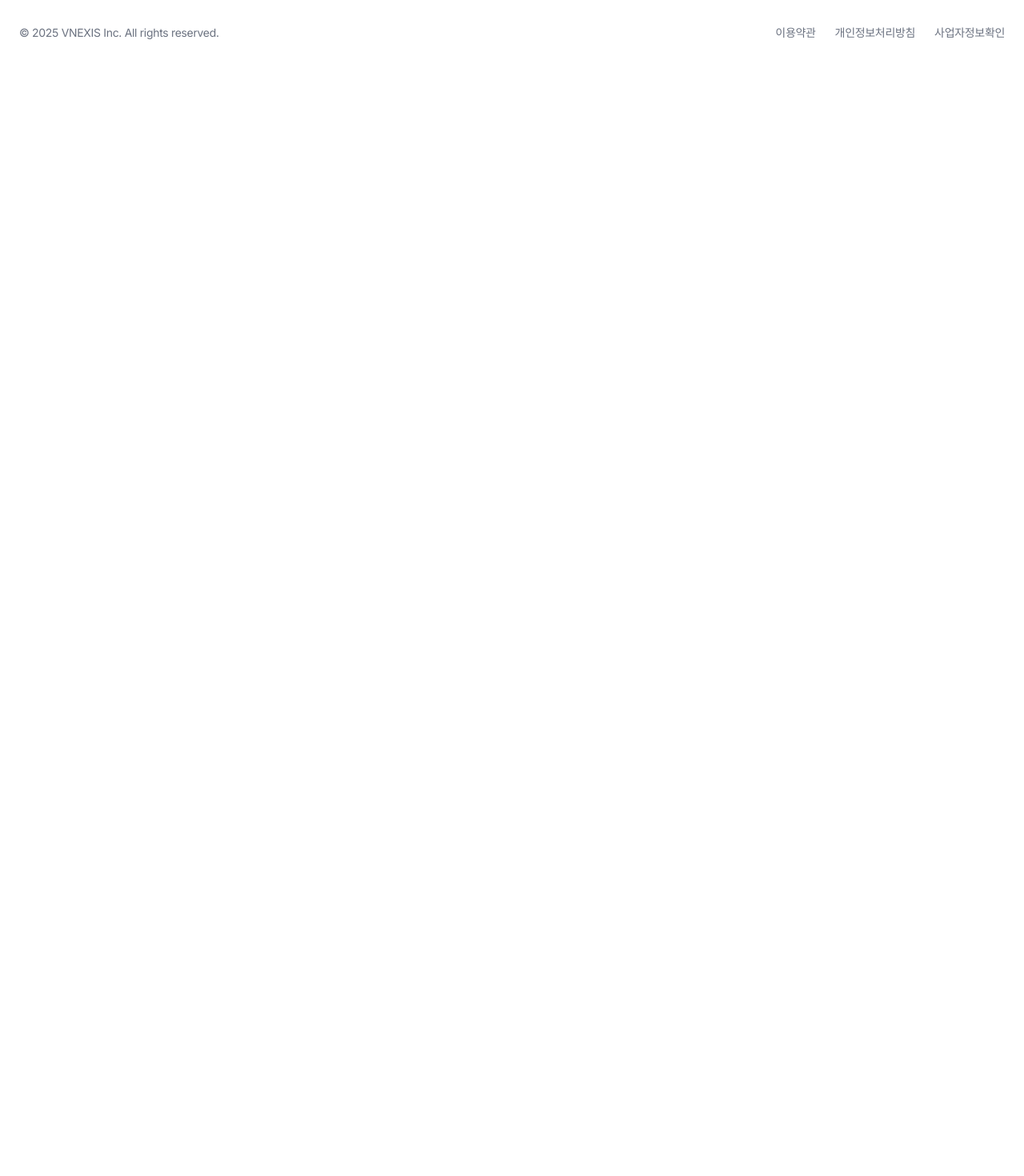
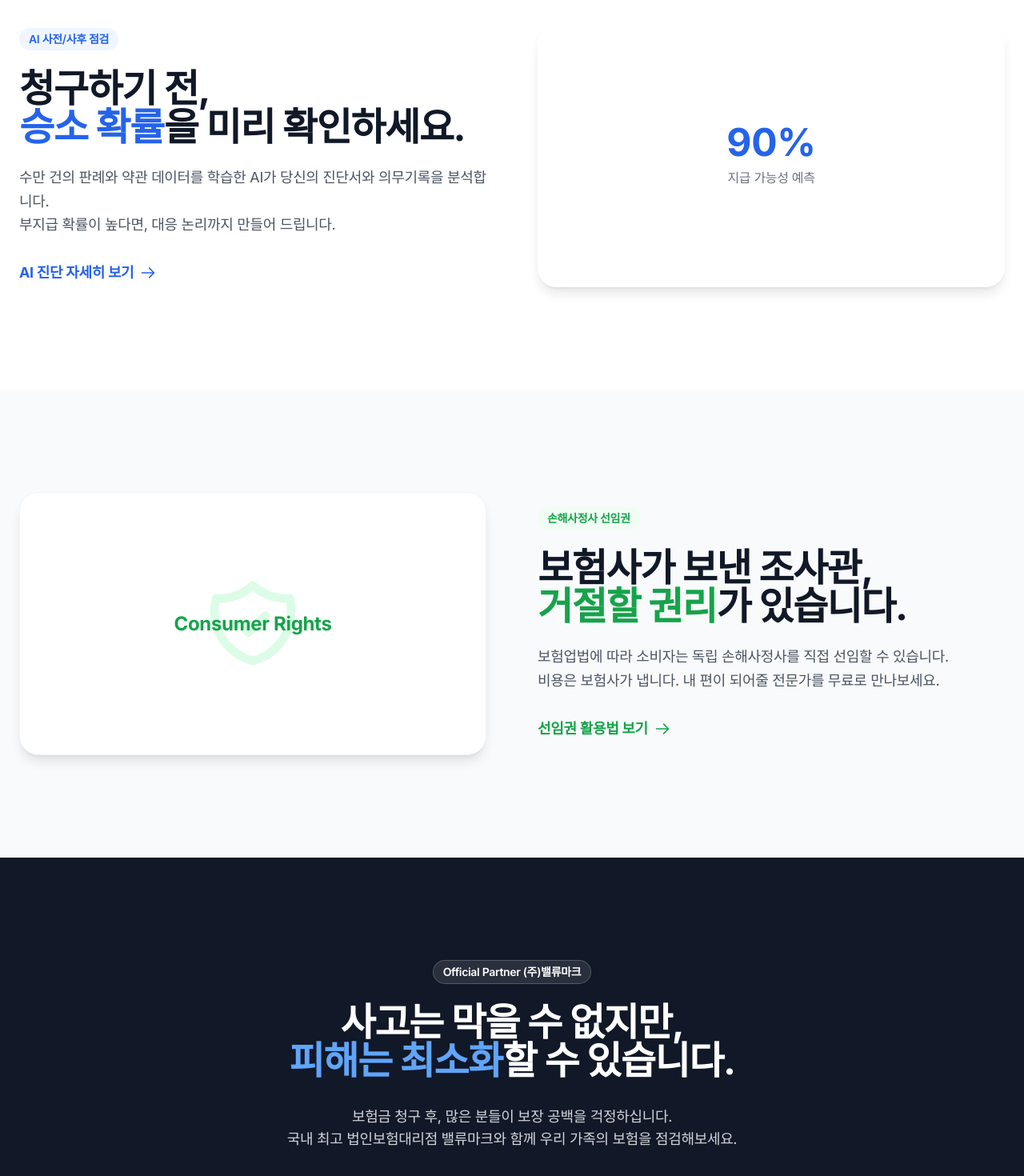
Before and after one commit to 11xxbin9542/VNEXIS-self-claim, a React (Vite) app: page / in a window 1280 px wide. Shown: the part 1260-2730 px from the top of the page at 80% size. Before the commit the page ends 1359 px from the top, so only its background shows below. Built offline with nearby package versions, Linux system fonts and the light colour scheme.

Commit message:
Refine AI Dashboard UI and restructure Home page layout

```diff
--- a/src/App.jsx
+++ b/src/App.jsx
@@ -65,6 +65,16 @@ const FileText = ({ className }) => (
 const AlertTriangle = ({ className }) => (
   <svg className={className} fill="none" viewBox="0 0 24 24" stroke="currentColor">
     <path strokeLinecap="round" strokeLinejoin="round" strokeWidth={2} d="M12 9v2m0 4h.01m-6.938 4h13.856c1.54 0 2.502-1.667 1.732-3L13.732 4c-.77-1.333-2.694-1.333-3.464 0L3.34 16c-.77 1.333.192 3 1.732 3z" />
+  </svg>
+);
+const ChevronDown = ({ className }) => (
+  <svg className={className} fill="none" viewBox="0 0 24 24" stroke="currentColor">
+    <path strokeLinecap="round" strokeLinejoin="round" strokeWidth={2} d="M19 9l-7 7-7-7" />
+  </svg>
+);
+const Info = ({ className }) => (
+  <svg className={className} fill="none" viewBox="0 0 24 24" stroke="currentColor">
+    <path strokeLinecap="round" strokeLinejoin="round" strokeWidth={2} d="M13 16h-1v-4h-1m1-4h.01M21 12a9 9 0 11-18 0 9 9 0 0118 0z" />
   </svg>
 );
 
@@ -159,7 +169,7 @@ function App() {
                   <div className="h-8 w-1/3 bg-gray-200 rounded-md animate-pulse"></div>
                   <div className="flex-1 bg-blue-50/50 rounded-xl border border-blue-100 p-4 flex items-center justify-center">
                     <div className="text-center">
-                      <div className="text-4xl font-bold text-blue-600 mb-2">87%</div>
+                      <div className="text-4xl font-bold text-blue-600 mb-2">90%</div>
                       <div className="text-sm text-gray-500">지급 승률 예측</div>
                     </div>
                   </div>
@@ -202,6 +212,105 @@ function App() {
           </div>
         </div>
       </section>
+
+      {/* Sequential Service Listing */}
+
+      {/* 1. AI Assessment Teaser */}
+      <section className="px-6 py-20 md:py-32 border-t border-gray-100">
+        <div className="max-w-7xl mx-auto flex flex-col md:flex-row items-center gap-16">
+          <div className="flex-1">
+            <div className="inline-block px-3 py-1 bg-blue-50 text-blue-600 rounded-full text-sm font-semibold mb-6">
+              AI 사전/사후 점검
+            </div>
+            <h2 className="text-3xl md:text-5xl font-bold text-gray-900 mb-6 leading-tight">
+              청구하기 전,<br />
+              <span className="text-blue-600">승소 확률</span>을 미리 확인하세요.
+            </h2>
+            <p className="text-lg text-gray-600 mb-8 leading-relaxed">
+              수만 건의 판례와 약관 데이터를 학습한 AI가 당신의 진단서와 의무기록을 분석합니다.<br />
+              부지급 확률이 높다면, 대응 논리까지 만들어 드립니다.
+            </p>
+            <button onClick={() => navigateTo('assessment')} className="text-blue-600 font-bold text-lg flex items-center gap-2 hover:gap-3 transition-all">
+              AI 진단 자세히 보기 <ArrowRight className="w-5 h-5" />
+            </button>
+          </div>
+          <div className="flex-1 w-full">
+            <div className="bg-gray-100 rounded-3xl aspect-video relative overflow-hidden shadow-lg">
+              {/* Placeholder for AI Demo UI */}
+              <div className="absolute inset-0 flex items-center justify-center bg-white">
+                <div className="text-center">
+                  <div className="text-5xl font-bold text-blue-600 mb-2">90%</div>
+                  <div className="text-gray-500">지급 가능성 예측</div>
+                </div>
+              </div>
+            </div>
+          </div>
+        </div>
+      </section>
+
+      {/* 2. Adjuster Right Teaser */}
+      <section className="px-6 py-20 md:py-32 bg-gray-50">
+        <div className="max-w-7xl mx-auto flex flex-col md:flex-row-reverse items-center gap-16">
+          <div className="flex-1">
+            <div className="inline-block px-3 py-1 bg-green-50 text-green-600 rounded-full text-sm font-semibold mb-6">
+              손해사정사 선임권
+            </div>
+            <h2 className="text-3xl md:text-5xl font-bold text-gray-900 mb-6 leading-tight">
+              보험사가 보낸 조사관,<br />
+              <span className="text-green-600">거절할 권리</span>가 있습니다.
+            </h2>
+            <p className="text-lg text-gray-600 mb-8 leading-relaxed">
+              보험업법에 따라 소비자는 독립 손해사정사를 직접 선임할 수 있습니다.<br />
+              비용은 보험사가 냅니다. 내 편이 되어줄 전문가를 무료로 만나보세요.
+            </p>
+            <button onClick={() => navigateTo('adjuster')} className="text-green-600 font-bold text-lg flex items-center gap-2 hover:gap-3 transition-all">
+              선임권 활용법 보기 <ArrowRight className="w-5 h-5" />
+            </button>
+          </div>
+          <div className="flex-1 w-full">
+            <div className="bg-white rounded-3xl aspect-video relative overflow-hidden shadow-lg border border-gray-100 p-8 flex items-center justify-center">
+              <ShieldCheck className="w-32 h-32 text-green-100" />
+              <div className="absolute inset-0 flex items-center justify-center">
+                <span className="text-2xl font-bold text-green-600">Consumer Rights</span>
+              </div>
+            </div>
+          </div>
+        </div>
+      </section>
+
+      {/* 3. Valuemark Teaser */}
+      <section className="px-6 py-20 md:py-32 bg-gray-900 text-white">
+        <div className="max-w-7xl mx-auto text-center">
+          <div className="inline-block px-3 py-1 bg-white/10 text-white rounded-full text-sm font-semibold mb-6 border border-white/20">
+            Official Partner (주)밸류마크
+          </div>
+          <h2 className="text-3xl md:text-5xl font-bold mb-8">
+            사고는 막을 수 없지만,<br />
+            <span className="text-blue-400">피해는 최소화</span>할 수 있습니다.
+          </h2>
+          <p className="text-lg text-gray-300 mb-12 max-w-2xl mx-auto">
+            보험금 청구 후, 많은 분들이 보장 공백을 걱정하십니다.<br />
+            국내 최고 법인보험대리점 밸류마크와 함께 우리 가족의 보험을 점검해보세요.
+          </p>
+          <button onClick={() => navigateTo('valuemark')} className="px-8 py-4 bg-white text-gray-900 rounded-xl font-bold text-lg hover:bg-gray-100 transition-all">
+            무료 보장분석 신청하기
+          </button>
+        </div>
+      </section>
+
+      {/* 4. B2B Teaser */}
+      <section className="px-6 py-20 md:py-32">
+        <div className="max-w-7xl mx-auto flex flex-col md:flex-row items-center justify-between gap-12">
+          <div>
+            <h2 className="text-3xl font-bold text-gray-900 mb-4">함께 성장할 파트너를 찾습니다</h2>
+            <p className="text-gray-600">보험사, 병원, 손해사정법인 등 다양한 파트너와 협력하고 있습니다.</p>
+          </div>
+          <button onClick={() => navigateTo('b2b')} className="px-8 py-4 border-2 border-gray-900 text-gray-900 rounded-xl font-bold text-lg hover:bg-gray-50 transition-all">
+            제휴 문의하기
+          </button>
+        </div>
+      </section>
+
     </motion.div>
   );
 
@@ -224,8 +333,41 @@ function App() {
       }
     }, [step]);
 
+    // Accordion Item Component
+    const AccordionItem = ({ date, title, content }) => {
+      const [isOpen, setIsOpen] = useState(false);
+      return (
+        <div className="border border-gray-200 rounded-xl overflow-hidden mb-3">
+          <button
+            onClick={() => setIsOpen(!isOpen)}
+            className="w-full flex items-center justify-between p-4 bg-white hover:bg-gray-50 transition-colors text-left"
+          >
+            <div className="flex items-center gap-4">
+              <span className="text-sm font-semibold text-gray-500 bg-gray-100 px-2 py-1 rounded">{date}</span>
+              <span className="font-bold text-gray-900">{title}</span>
+            </div>
+            <ChevronDown className={`w-5 h-5 text-gray-400 transition-transform ${isOpen ? 'rotate-180' : ''}`} />
+          </button>
+          <AnimatePresence>
+            {isOpen && (
+              <motion.div
+                initial={{ height: 0, opacity: 0 }}
+                animate={{ height: 'auto', opacity: 1 }}
+                exit={{ height: 0, opacity: 0 }}
+                className="bg-gray-50 border-t border-gray-200"
+              >
+                <div className="p-4 text-sm text-gray-700 leading-relaxed">
+                  {content}
+                </div>
+              </motion.div>
+            )}
+          </AnimatePresence>
+        </div>
+      );
+    };
+
     return (
-      <div className="pt-24 pb-20 px-6 min-h-screen bg-gray-50">
+      <div className="pt-24 pb-32 px-6 min-h-screen bg-gray-50">
         <div className="max-w-3xl mx-auto">
           {step === 'upload' && (
             <motion.div initial={{ opacity: 0, y: 20 }} animate={{ opacity: 1, y: 0 }} className="bg-white rounded-3xl shadow-xl p-8 md:p-12">
@@ -274,23 +416,25 @@ function App() {
 
           {step === 'result' && (
             <motion.div initial={{ opacity: 0 }} animate={{ opacity: 1 }} className="space-y-6">
-              {/* Score Card */}
-              <div className="bg-white rounded-3xl shadow-xl p-8 border border-white/50 backdrop-blur-sm relative overflow-hidden">
-                <div className="absolute top-0 left-0 w-full h-2 bg-gradient-to-r from-blue-500 to-indigo-600"></div>
-                <div className="flex flex-col md:flex-row items-center gap-8 md:gap-12">
+
+              {/* A. Hero Metric Score Card */}
+              <div className="bg-gradient-to-br from-[#0F172A] to-[#1E293B] rounded-3xl shadow-2xl p-8 md:p-10 text-white relative overflow-hidden">
+                <div className="absolute top-0 right-0 w-64 h-64 bg-blue-500/20 rounded-full blur-3xl -mr-16 -mt-16 pointer-events-none"></div>
+
+                <div className="flex flex-col md:flex-row items-center gap-10 relative z-10">
+                  {/* Animated Progress Ring */}
                   <div className="relative w-48 h-48 flex-shrink-0">
-                    {/* Gauge Chart SVG */}
                     <svg className="w-full h-full transform -rotate-90">
-                      <circle cx="96" cy="96" r="88" stroke="#f1f5f9" strokeWidth="16" fill="none" />
+                      <circle cx="96" cy="96" r="88" stroke="#334155" strokeWidth="12" fill="none" />
                       <motion.circle
                         cx="96" cy="96" r="88"
-                        stroke="#3b82f6"
-                        strokeWidth="16"
+                        stroke="#3B82F6"
+                        strokeWidth="12"
                         fill="none"
                         strokeDasharray="553"
                         strokeDashoffset="553"
-                        animate={{ strokeDashoffset: 553 - (553 * 0.87) }}
-                        transition={{ duration: 1.5, ease: "easeOut" }}
+                        animate={{ strokeDashoffset: 553 - (553 * 0.90) }}
+                        transition={{ duration: 1.5, ease: "easeOut", delay: 0.2 }}
                         strokeLinecap="round"
                       />
                     </svg>
@@ -298,56 +442,93 @@ function App() {
                       <motion.span
                         initial={{ opacity: 0, scale: 0.5 }}
                         animate={{ opacity: 1, scale: 1 }}
-                        transition={{ delay: 1 }}
-                        className="text-5xl font-bold text-gray-900"
+                        transition={{ delay: 0.5, type: "spring" }}
+                        className="text-6xl font-bold tracking-tighter"
                       >
-                        87%
+                        90%
                       </motion.span>
-                      <span className="text-sm font-medium text-gray-500 mt-1">지급 승률</span>
+                      <span className="text-blue-400 font-medium mt-2 text-sm">지급 가능성</span>
                     </div>
                   </div>
-                  <div className="flex-1 text-center md:text-left">
-                    <div className="inline-block px-3 py-1 bg-green-100 text-green-700 rounded-full text-sm font-bold mb-4">
-                      청구 가능성 높음
+
+                  <div className="text-center md:text-left flex-1">
+                    <h3 className="text-3xl font-bold mb-4 leading-tight">
+                      <span className="text-blue-400">긍정적</span>입니다.<br />
+                      청구 승산이 충분합니다.
+                    </h3>
+                    <p className="text-gray-300 leading-relaxed text-sm md:text-base">
+                      제출하신 진단서와 약관(제15조 2항)을 대조한 결과, 지급 요건을 대부분 충족합니다. 다만, 과거 병력에 대한 설명이 추가로 필요할 수 있습니다.
+                    </p>
+                  </div>
+                </div>
+              </div>
+
+              {/* B. Risk Alert Banner */}
+              <motion.div
+                initial={{ y: 20, opacity: 0 }}
+                animate={{ y: 0, opacity: 1 }}
+                transition={{ delay: 0.8 }}
+                className="bg-red-50 border border-red-100 rounded-2xl p-5 flex items-start gap-4"
+              >
+                <div className="bg-red-100 p-2 rounded-full flex-shrink-0">
+                  <AlertTriangle className="w-6 h-6 text-red-600" />
+                </div>
+                <div>
+                  <h4 className="text-red-800 font-bold text-lg mb-1">잠깐! 고지의무 위반 리스크가 감지되었습니다.</h4>
+                  <p className="text-red-600 text-sm leading-relaxed">
+                    2년 전 '위염' 진료 기록(2023.05.12)이 발견되었습니다. 가입 시 해당 내용을 고지하지 않았다면, 보험금이 부지급되거나 계약이 해지될 수 있습니다.
+                  </p>
+                </div>
+              </motion.div>
+
+              {/* C. Medical Record Summary (Accordion) */}
+              <div className="bg-white rounded-3xl shadow-sm border border-gray-200 p-6 md:p-8">
+                <div className="flex items-center gap-2 mb-6">
+                  <FileText className="w-6 h-6 text-blue-600" />
+                  <h3 className="text-xl font-bold text-gray-900">AI 의무기록 요약</h3>
+                </div>
+
+                <AccordionItem
+                  date="2023.08.15"
+                  title="서울대학교병원 소화기내과 내원"
+                  content={
+                    <span>
+                      주상병: <span className="font-semibold text-blue-600 cursor-help" title="위 점막에 염증이 생긴 상태">상세불명의 위염(K29.7)</span><br />
+                      처방: 위산분비억제제 2주분 처방함. 환자가 속쓰림을 호소하여 내시경 권유하였으나 거절함.
+                    </span>
+                  }
+                />
+                <AccordionItem
+                  date="2023.09.01"
+                  title="동네 내과 재방문"
+                  content="증상 호전되어 약물 처방 없이 경과 관찰하기로 함."
+                />
+              </div>
+
+              {/* D. Payment Lock & Sticky CTA */}
+              <div className="sticky bottom-6 z-30">
+                <div className="bg-white/90 backdrop-blur-md rounded-2xl shadow-2xl border border-gray-200 p-6 md:p-8 text-center relative overflow-hidden">
+                  {/* Background Pattern */}
+                  <div className="absolute top-0 left-0 w-full h-1 bg-gradient-to-r from-orange-400 to-red-500"></div>
+
+                  <div className="flex flex-col items-center justify-center gap-4">
+                    <div className="flex items-center gap-2 text-gray-900 font-bold text-lg">
+                      <Lock className="w-5 h-5 text-gray-500" />
+                      <span>상세 분석 리포트 잠금</span>
                     </div>
-                    <h3 className="text-2xl font-bold text-gray-900 mb-3">충분히 승산이 있는 건입니다.</h3>
-                    <p className="text-gray-600 leading-relaxed mb-6">
-                      제출하신 자료를 분석한 결과, 약관 제 15조 2항에 의거하여 지급 대상에 해당할 확률이 매우 높습니다. 다만, 의료 자문 결과에 따라 분쟁 소지가 있습니다.
-                    </p>
+                    <p className="text-gray-500 text-sm mb-2">약관 기반 반박 논리, 필요 보완 서류 체크리스트, 전문가 소견 포함</p>
+
                     <button
                       onClick={() => setShowPaymentModal(true)}
-                      className="w-full md:w-auto px-6 py-3 bg-blue-600 text-white rounded-xl font-bold hover:bg-blue-700 transition-colors shadow-lg shadow-blue-200"
+                      className="w-full md:w-auto px-8 py-4 bg-[#F59E0B] hover:bg-orange-600 text-white rounded-xl font-bold text-lg shadow-lg shadow-orange-200 transition-all flex items-center justify-center gap-2"
                     >
-                      상세 리포트 확인하기 (15,000원)
+                      <span>15,000원 결제하고 전체 보기</span>
+                      <ArrowRight className="w-5 h-5" />
                     </button>
                   </div>
                 </div>
               </div>
 
-              {/* Locked Content */}
-              <div className="bg-white rounded-3xl shadow-sm border border-gray-200 p-8 opacity-75 relative overflow-hidden">
-                <div className="absolute inset-0 bg-white/60 backdrop-blur-sm z-10 flex flex-col items-center justify-center text-center p-6">
-                  <Lock className="w-12 h-12 text-gray-400 mb-4" />
-                  <h4 className="text-xl font-bold text-gray-900 mb-2">상세 분석 내용은 리포트 구매 후 확인 가능합니다</h4>
-                  <p className="text-gray-500 mb-6">약관 기반 반박 논리, 필요 보완 서류 체크리스트 포함</p>
-                  <button
-                    onClick={() => setShowPaymentModal(true)}
-                    className="px-6 py-3 bg-gray-900 text-white rounded-xl font-bold hover:bg-gray-800 transition-colors"
-                  >
-                    지금 결제하고 잠금 해제
-                  </button>
-                </div>
-
-                {/* Dummy Content underneath */}
-                <div className="filter blur-sm select-none">
-                  <h4 className="font-bold text-lg mb-4">약관 기반 반박 논리</h4>
-                  <div className="space-y-3">
-                    <div className="h-4 bg-gray-100 rounded w-3/4"></div>
-                    <div className="h-4 bg-gray-100 rounded w-1/2"></div>
-                    <div className="h-4 bg-gray-100 rounded w-5/6"></div>
-                  </div>
-                </div>
-              </div>
             </motion.div>
           )}
         </div>
```
